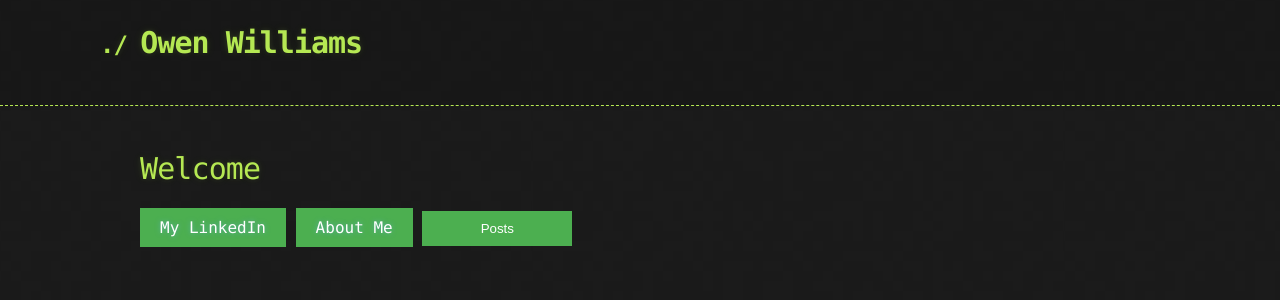
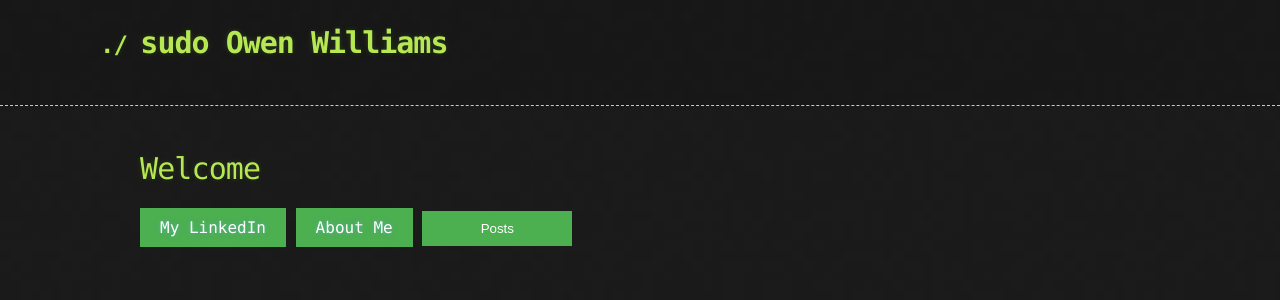
Before and after one commit to owenw1lliams/owenw1lliams.github.io, a Jekyll site: the page built from index.md, in a window 1280 px wide. Shown: the top 300 px of the page. Built offline with Jekyll 4.4.1, drawn with Linux system fonts in a browser that asks for light colours; the repository's description, which GitHub fills in, is left out; our own code applies the rules of GitHub Pages for plain Markdown files.

Commit message:
Update _config.yml

```diff
--- a/_config.yml
+++ b/_config.yml
@@ -1,4 +1,4 @@
-title: Owen Williams
+title: sudo Owen Williams
 description:
 show_downloads: false
 google_analytics:
```
